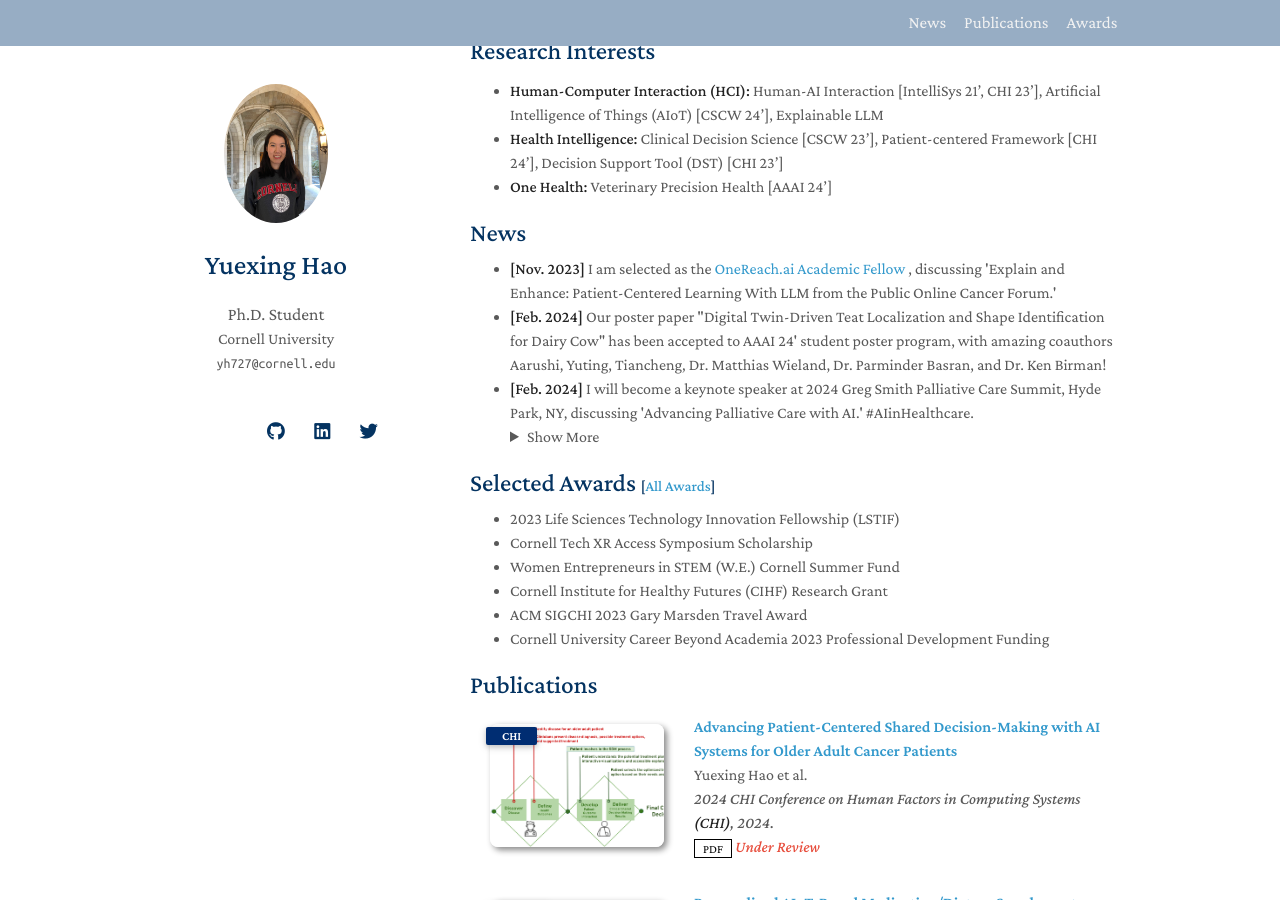
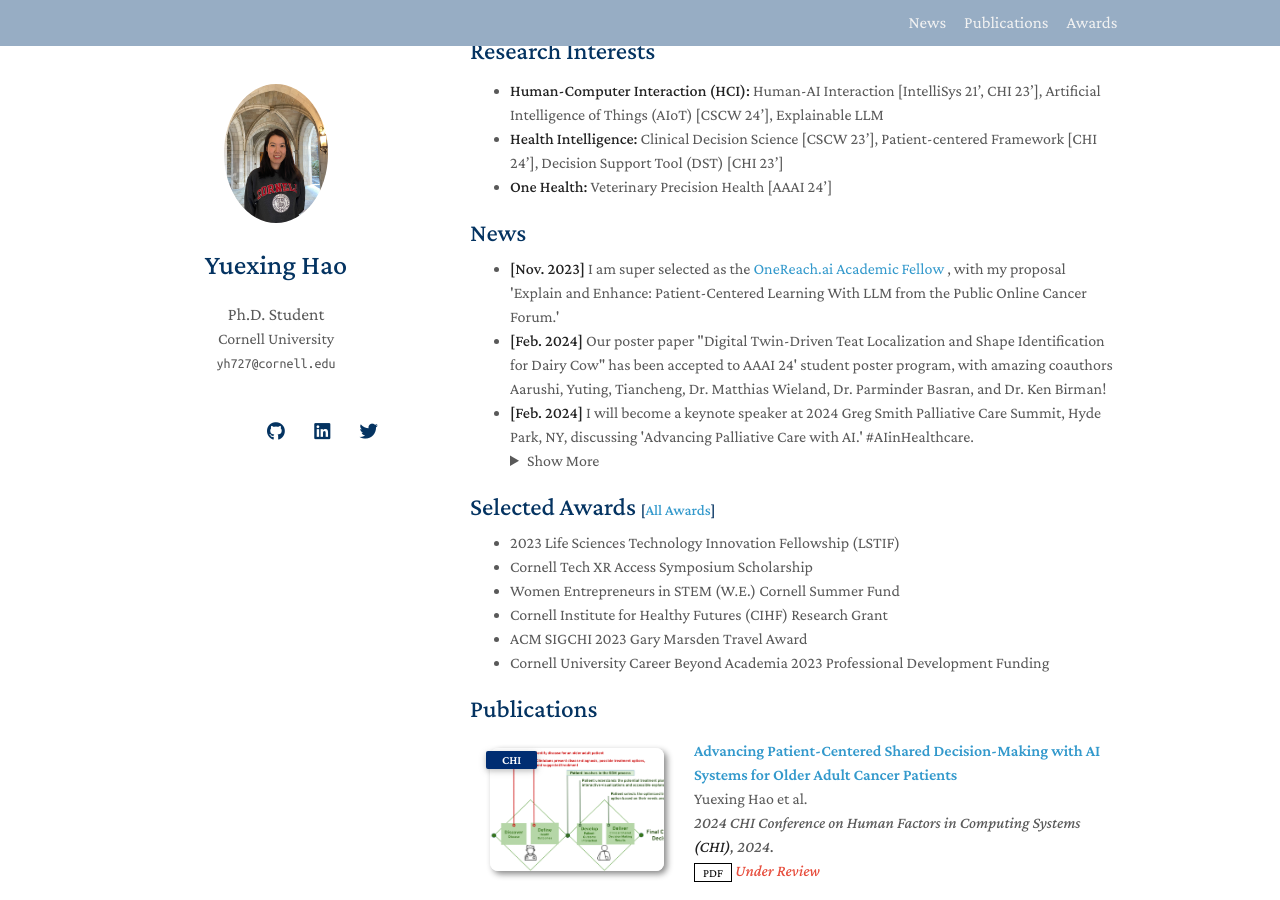
Before and after one commit to YuexingHao/Yuexing-Hao, a Jekyll site: the page built from index.md, in a window 1280 px wide and 900 px high, scrolled down 344 px. Built offline with Jekyll 4.4.1, drawn with Linux system fonts in a browser that asks for light colours; nearby versions of some CDN libraries; a style sheet for code colours, icons or effects is not loaded; our own code applies the rules of GitHub Pages for plain Markdown files; grey boxes are pictures that could not be loaded.

Commit message:
Update news.md

```diff
--- a/_includes/news.md
+++ b/_includes/news.md
@@ -1,7 +1,7 @@
 <h2 id="news" style="margin: 20px 0px 10px;">News</h2>
 
 <ul>
-<li><strong>[Nov. 2023]</strong> I am selected as the <a href="https://onereach.ai/academic-fellowship/"> OneReach.ai Academic Fellow </a>, discussing 'Explain and Enhance: Patient-Centered Learning With LLM from the Public Online Cancer Forum.' </li>
+<li><strong>[Nov. 2023]</strong> I am super selected as the <a href="https://onereach.ai/academic-fellowship/"> OneReach.ai Academic Fellow </a>, with my proposal 'Explain and Enhance: Patient-Centered Learning With LLM from the Public Online Cancer Forum.' </li>
 <li><strong>[Feb. 2024]</strong> Our poster paper "Digital Twin-Driven Teat Localization and Shape Identification for Dairy Cow" has been accepted to AAAI 24' student poster program, with amazing coauthors Aarushi, Yuting, Tiancheng, Dr. Matthias Wieland, Dr. Parminder Basran, and Dr. Ken Birman!</li>
 <li><strong>[Feb. 2024]</strong> I will become a keynote speaker at 2024 Greg Smith Palliative Care Summit, Hyde Park, NY, discussing 'Advancing Palliative Care with AI.' #AIinHealthcare.</li>
 
```
